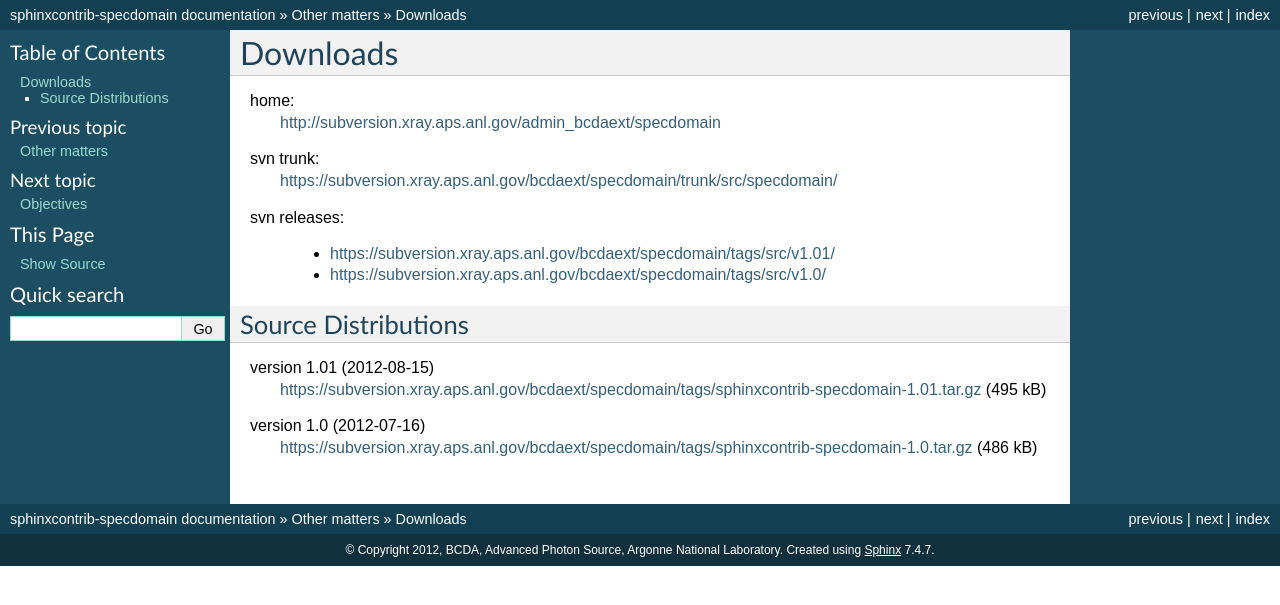
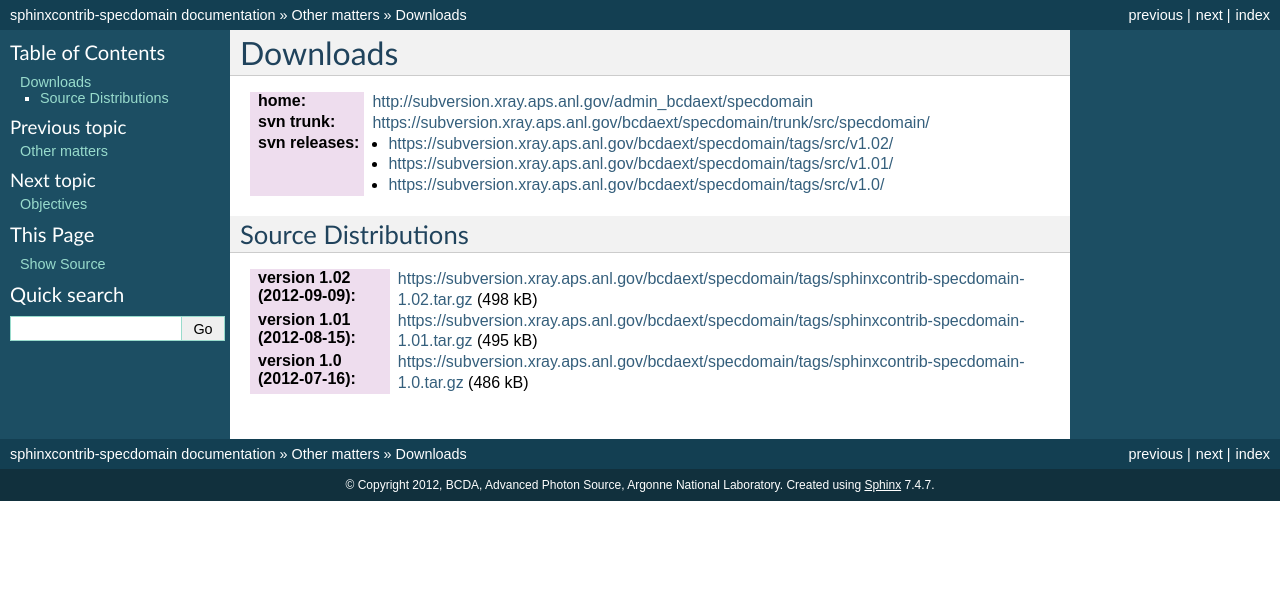
Before and after one commit to prjemian/specdomain, a Sphinx documentation site: the page built from v1.02/doc/downloads.rst, in a window 1280 px wide. Shown: the top 605 px of the page. Built offline with Sphinx 7.4.7, drawn with Linux system fonts in a browser that asks for light colours.

```diff
--- a/v1.02/doc/downloads.rst
+++ b/v1.02/doc/downloads.rst
@@ -6,22 +6,26 @@
 Downloads
 ===========
 
-home:
-	http://subversion.xray.aps.anl.gov/admin_bcdaext/specdomain
+:home:
+    http://subversion.xray.aps.anl.gov/admin_bcdaext/specdomain
 
-svn trunk:
-	https://subversion.xray.aps.anl.gov/bcdaext/specdomain/trunk/src/specdomain/
+:svn trunk:
+    https://subversion.xray.aps.anl.gov/bcdaext/specdomain/trunk/src/specdomain/
 
-svn releases:
+:svn releases:
 
-	- https://subversion.xray.aps.anl.gov/bcdaext/specdomain/tags/src/v1.01/
-	- https://subversion.xray.aps.anl.gov/bcdaext/specdomain/tags/src/v1.0/
+    - https://subversion.xray.aps.anl.gov/bcdaext/specdomain/tags/src/v1.02/
+    - https://subversion.xray.aps.anl.gov/bcdaext/specdomain/tags/src/v1.01/
+    - https://subversion.xray.aps.anl.gov/bcdaext/specdomain/tags/src/v1.0/
 
 Source Distributions
 ---------------------------
 
-version 1.01 (2012-08-15)
-	https://subversion.xray.aps.anl.gov/bcdaext/specdomain/tags/sphinxcontrib-specdomain-1.01.tar.gz (495 kB)
+:version 1.02 (2012-09-09):
+    https://subversion.xray.aps.anl.gov/bcdaext/specdomain/tags/sphinxcontrib-specdomain-1.02.tar.gz (498 kB)
 
-version 1.0 (2012-07-16)
-	https://subversion.xray.aps.anl.gov/bcdaext/specdomain/tags/sphinxcontrib-specdomain-1.0.tar.gz (486 kB)
+:version 1.01 (2012-08-15):
+    https://subversion.xray.aps.anl.gov/bcdaext/specdomain/tags/sphinxcontrib-specdomain-1.01.tar.gz (495 kB)
+
+:version 1.0 (2012-07-16):
+    https://subversion.xray.aps.anl.gov/bcdaext/specdomain/tags/sphinxcontrib-specdomain-1.0.tar.gz (486 kB)
```
Also changed, not shown: v1.02/doc/style_guide.rst (+10 -10 lines), 2 other files.
